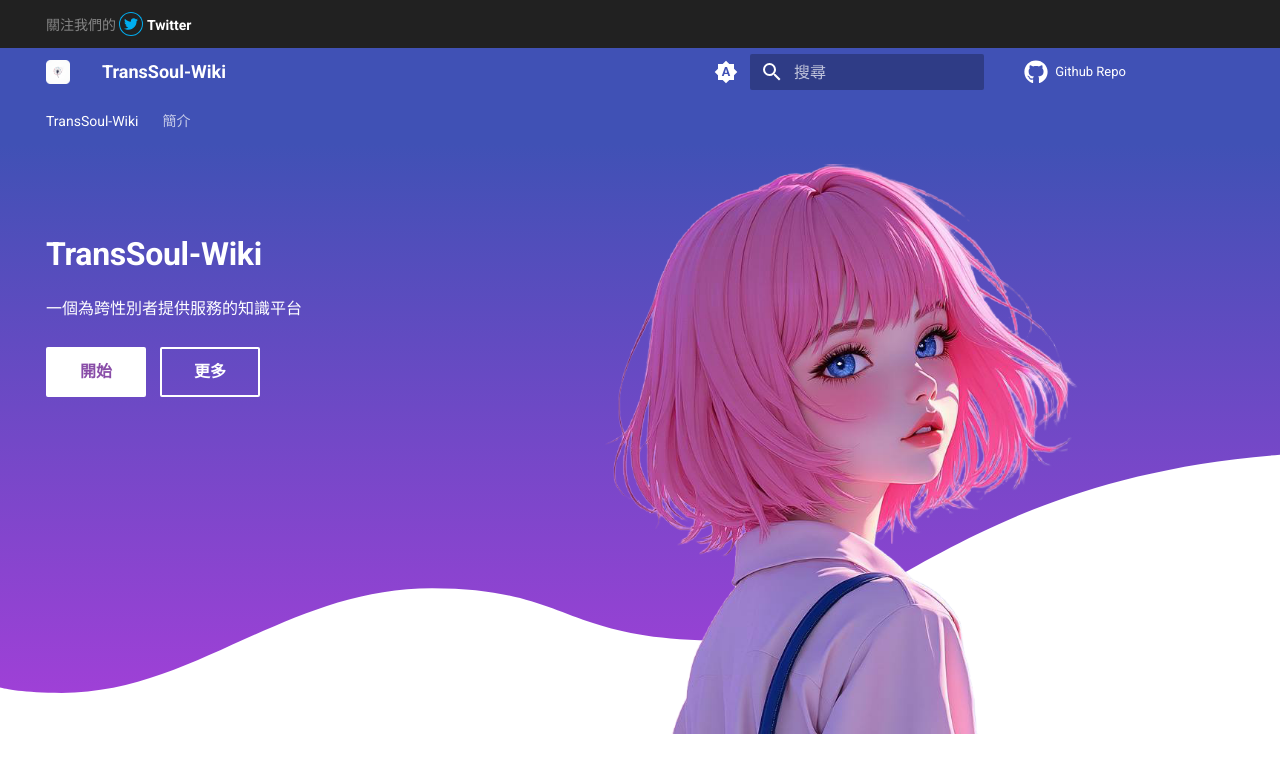
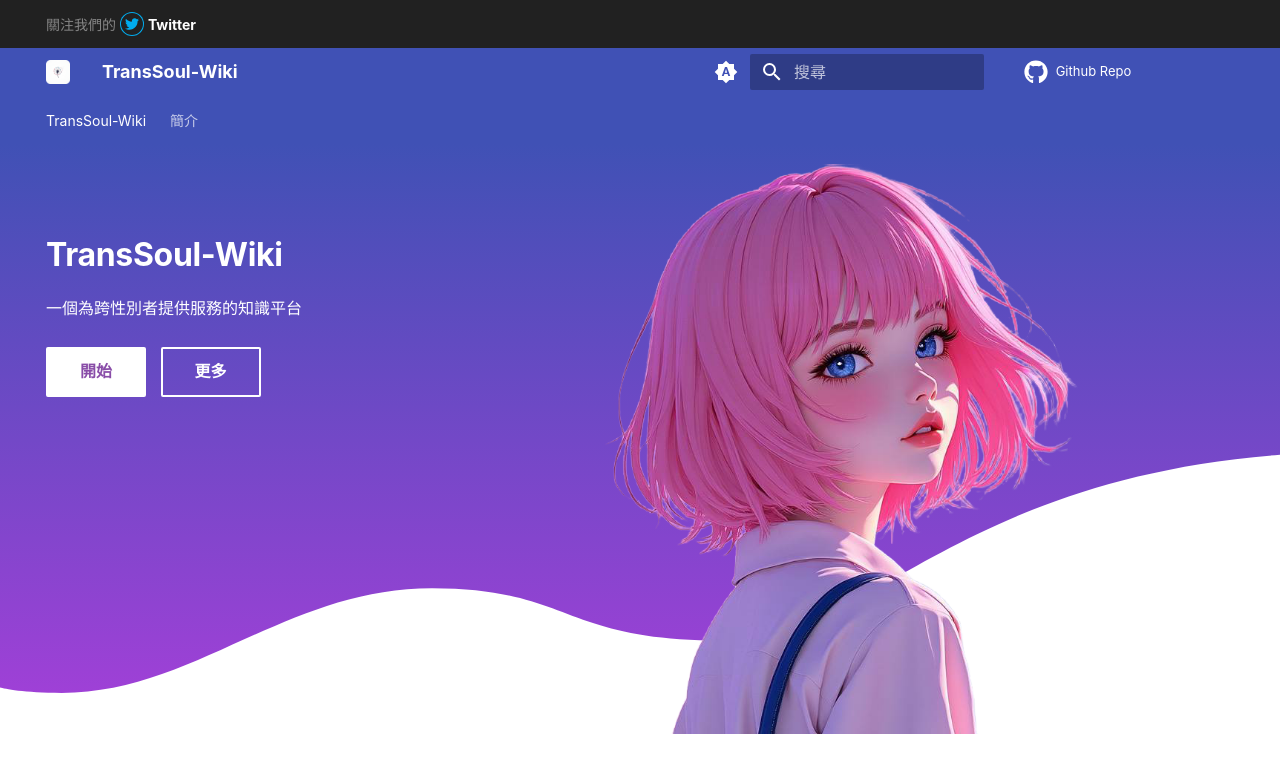
Before and after one commit to TransSoul/Wiki, an MkDocs documentation site: the page built from docs/index.md, in a window 1280 px wide. Shown: the top 773 px of the page. Built offline with MkDocs 1.6.1 and Material for MkDocs 9.7.7, drawn with Linux system fonts in a browser that asks for light colours; comment, search, counter and statistics services are not loaded.

```diff
--- a/mkdocs.yml
+++ b/mkdocs.yml
@@ -14,6 +14,8 @@ plugins:
 
 
 theme:
+  font:
+    text: Noto Sans Simplified Chinese
   custom_dir: material/overrides
   name: material
   palette:
```
